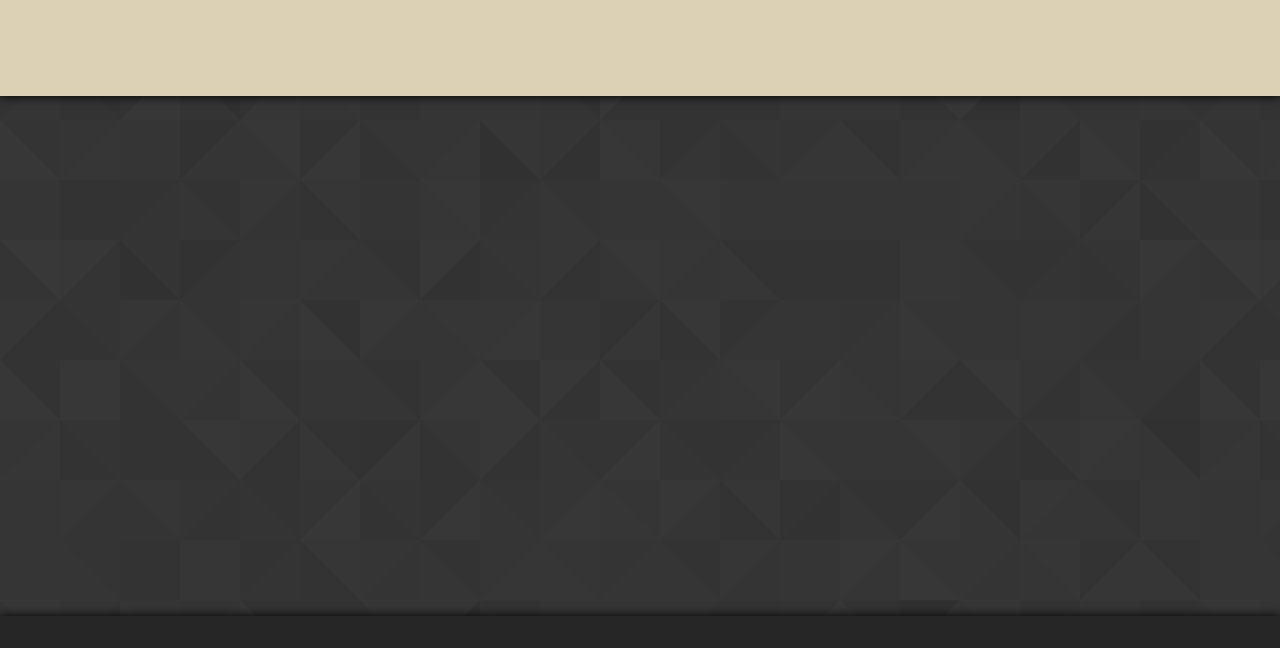
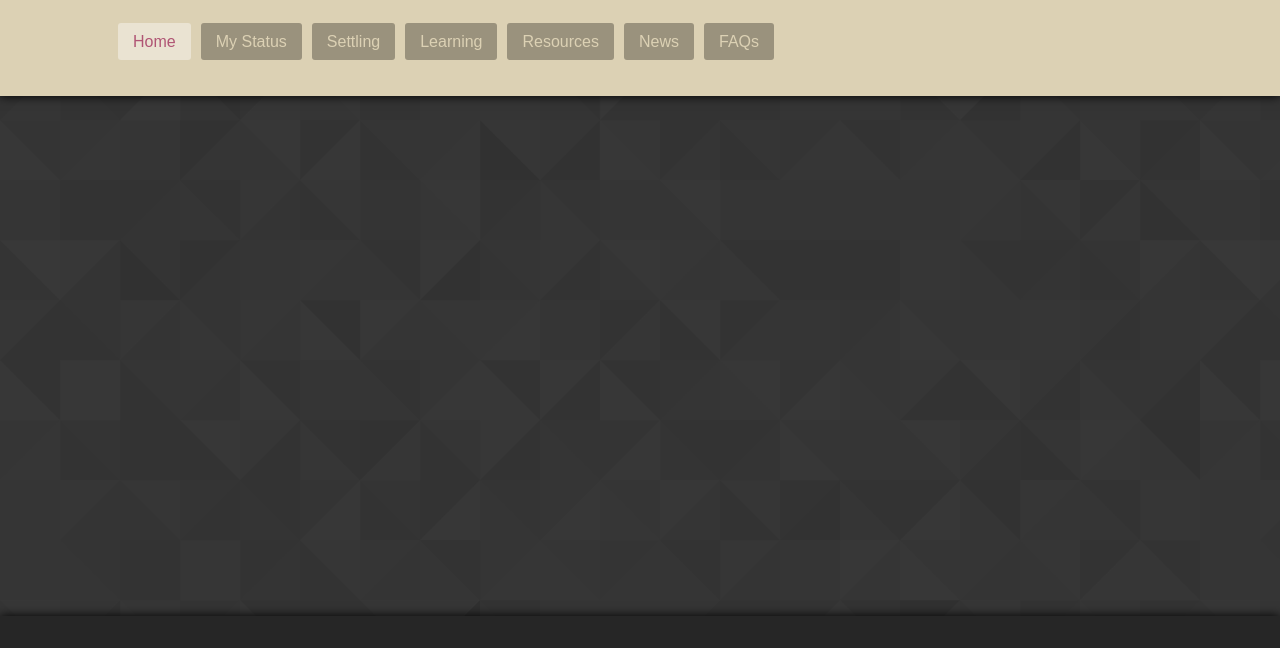
Before and after one commit to akahhaleh/EuroFugees, a plain HTML site: page index.html in a window 1280 px wide. Drawn offline with nearby package versions, Linux system fonts and the light colour scheme.

Commit message:
Adds top menu navigation skeleton

```diff
--- a/css/base.css
+++ b/css/base.css
@@ -94,6 +94,10 @@ textarea {
 /* ==========================================================================
    Author's custom styles
    ========================================================================== */
+
+* {
+    box-sizing: border-box;
+}
 
 /* body edits */
 html {
--- a/css/layout.css
+++ b/css/layout.css
@@ -2,6 +2,9 @@
 /* main header */
 .main-header {
 	height: 12%;
+	top: 0;
+	margin: 0;
+	padding: 10px;
 	background: #DCD1B4;
 	box-shadow: 0 0 10px #000;
 }
--- a/css/module.css
+++ b/css/module.css
@@ -0,0 +1,27 @@
+/* main navigation structure */
+.main-nav-menu {
+	text-align: center;
+	margin: 0;
+	padding: 0;
+}
+
+.main-nav-menu > ul {
+	list-style: none;
+}
+
+.main-nav-menu > ul > li {
+	text-decoration: none;
+	margin: 5px;
+	font-weight: none;
+	float: left;
+}
+
+.main-nav-menu > ul > li > a {
+	text-decoration: none;
+	border-radius: 3px;
+	width: 100%;
+	height: 100%;
+	padding: 10px 15px;
+	background: #9a927d;
+	color: #DCD1B4;
+}
--- a/css/state.css
+++ b/css/state.css
@@ -0,0 +1,15 @@
+/* main navigation menu states */
+.main-nav-menu > ul > li > a:hover {
+	color: #5E9FA3;
+	background: #fff;
+	transition: 0.3s;
+}
+
+.main-nav-menu > ul > li > a:active {
+
+}
+
+.main-nav-menu .active {
+	color: #B05574;
+	background: #eae3d2;
+}
--- a/index.html
+++ b/index.html
@@ -26,6 +26,17 @@
         <!-- header -->
         <header id="header" class="main-header">
             <div class="wrap">
+                <nav class="main-nav-menu">
+                    <ul>
+                        <li><a href="index.html" title="Home" class="active">Home</a></li>
+                        <li><a href="index.html" title="Home">My Status</a></li>
+                        <li><a href="index.html" title="Home">Settling</a></li>
+                        <li><a href="index.html" title="Home">Learning</a></li>
+                        <li><a href="index.html" title="Home">Resources</a></li>
+                        <li><a href="index.html" title="Home">News</a></li>
+                        <li><a href="index.html" title="Home">FAQs</a></li>
+                    </ul>
+                </nav>
             </div>
         </header><!-- /header -->
 
```
